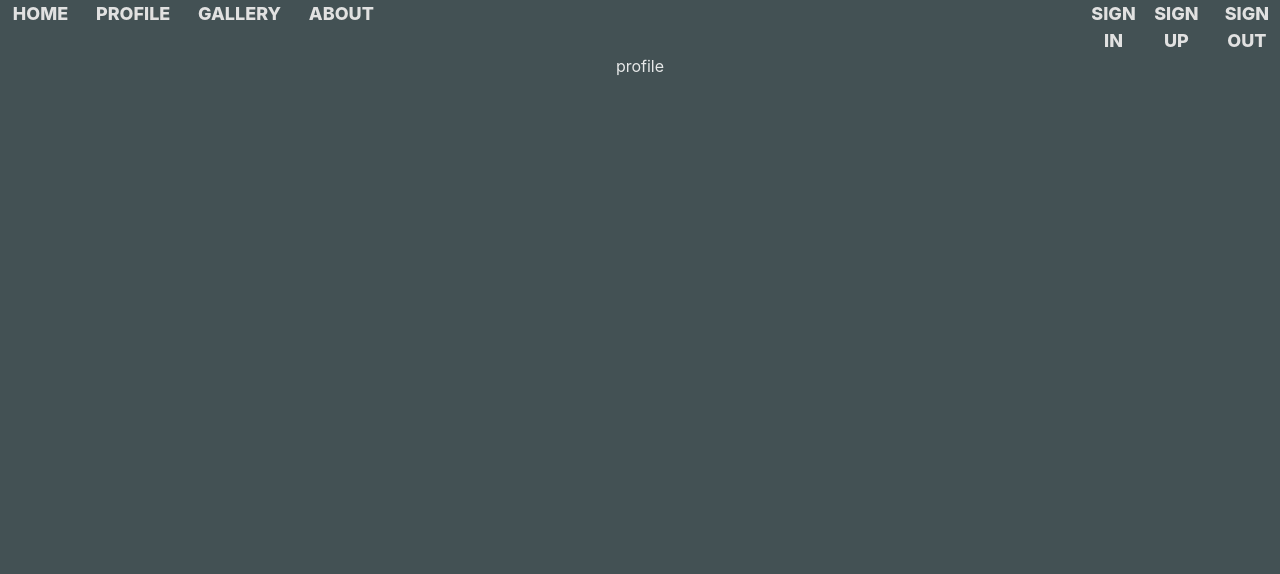
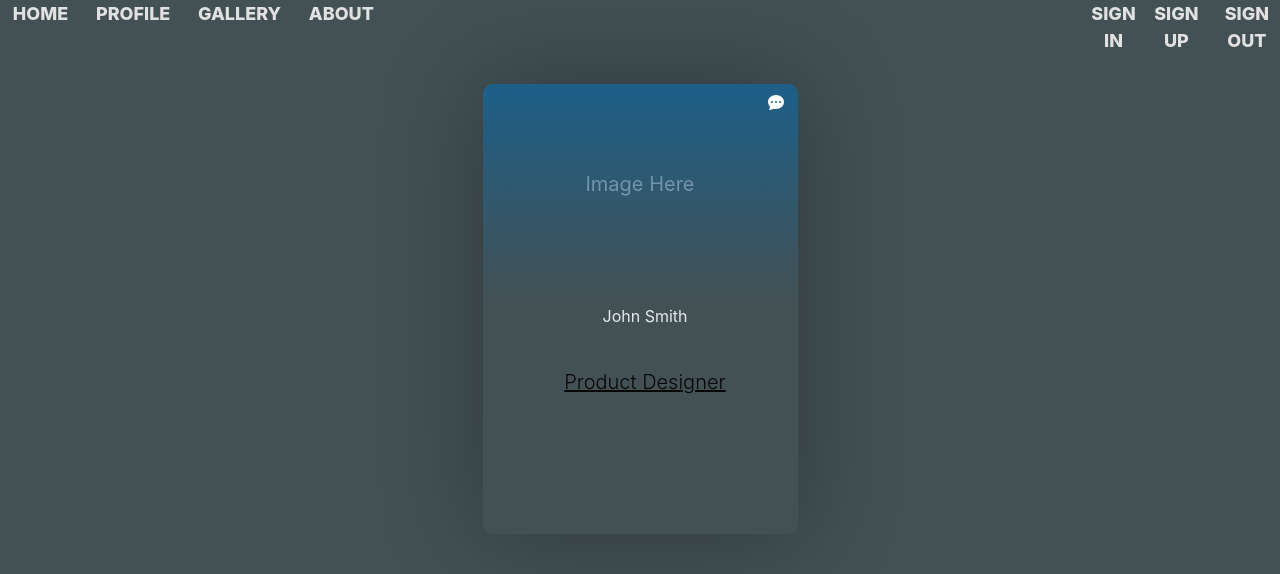
Before and after one commit to LeCurry24/RoseGala, a React (Vite) app: page /profile in a window 1280 px wide. Shown: the top 574 px of the page. Built offline with nearby package versions, Linux system fonts and the light colour scheme.

Commit message:
add profile

```diff
--- a/src/components/Home.module.css
+++ b/src/components/Home.module.css
@@ -23,12 +23,19 @@
 .creatorDiv{
     display: flex;
     justify-content: center;
+    /* flex-direction: column; */
 }
 
 .creatorStatement{
+    font-size: 20px;
     text-indent: 3%;
     font-weight: bold;
     margin-top: 3%;
     margin-left: 5%;
     width: 40%;
 }
+
+
+.creator{
+    font-size: 30px;
+}
--- a/src/components/Home.tsx
+++ b/src/components/Home.tsx
@@ -17,11 +17,11 @@ const Home = () => {
             <hr />
             <TopPicks />
           </div>
-          <div className={styles.creatorDiv}>
             <div>
               <b className={styles.creator}>Creator</b>
             </div>
-            <img src="creator.jpg" alt="" width="400" className={styles.img} />
+          <div className={styles.creatorDiv}>
+            <img src="creator.jpg" alt="" width="600" className={styles.img} />
             <p className={styles.creatorStatement}>
               Jaylen Curry is a talented graphic designer and software developer
               who created Rose Gala. The site reflects Jaylen's unique
--- a/src/components/Profile.tsx
+++ b/src/components/Profile.tsx
@@ -1,9 +1,9 @@
-
+import ProfileCard from "./ProfileCard"
 
 const Profile = () => {
     return(
         <>
-        <p>profile</p>
+        <ProfileCard/>
         </>
     )
 }
--- /dev/null
+++ b/src/components/ProfileCard.tsx
@@ -0,0 +1,26 @@
+import styles from "./ProfileCardStyle.module.css"
+
+
+const profileCard = () => {
+    return(
+<div className={styles.card}>
+      <div className={styles.cardHeader}>
+            <div className={styles.cardHeaderBar}>
+              <a className={styles.btnMessage} href="#"><svg viewBox="0 0 16 16" className="bi bi-chat-dots-fill" fill="white" height="16" width="16" xmlns="http://www.w3.org/2000/svg">
+  <path d="M16 8c0 3.866-3.582 7-8 7a9.06 9.06 0 0 1-2.347-.306c-.584.296-1.925.864-4.181 1.234-.2.032-.352-.176-.273-.362.354-.836.674-1.95.77-2.966C.744 11.37 0 9.76 0 8c0-3.866 3.582-7 8-7s8 3.134 8 7zM5 8a1 1 0 1 0-2 0 1 1 0 0 0 2 0zm4 0a1 1 0 1 0-2 0 1 1 0 0 0 2 0zm3 1a1 1 0 1 0 0-2 1 1 0 0 0 0 2z"></path>
+</svg><div className={styles.srOnly}>Message</div></a>
+            </div>
+             <div className={styles.image}>Image Here</div>
+            <div className={styles.cardHeaderSlantedEdge}>
+            </div>
+      </div>
+      <div className={styles.cardBody}>
+          <div className={styles.Name}>John Smith</div><br />
+          <div className={styles.jobTitle}><u>Product Designer</u></div>
+          <div className={styles.socialAccounts}>
+          </div>
+      </div>
+  </div>
+    )
+}
+export default profileCard
--- /dev/null
+++ b/src/components/ProfileCardStyle.module.css
@@ -0,0 +1,108 @@
+/* From Uiverse.io by JaydipPrajapati1910 */
+.card {
+    position: relative;
+    width: 315px;
+    height: 450px;
+    margin: 30px auto;
+    box-shadow: 0 0 100px rgba(0,0,0, .3);
+    border-radius: 10px;
+  }
+
+  .cardHeader {
+    position: relative;
+    height: 220px;
+    background-size: cover;
+    background-position: top;
+  }
+
+  .cardHeader:after {
+    content: '';
+    position: absolute;
+    width: 100%;
+    height: 100%;
+    background: linear-gradient(to bottom, rgb(29, 95, 136), rgba(181,181,181, -0.20));
+    border-radius: 10px;
+  }
+
+  .image {
+    position: absolute;
+    margin-top: 100px;
+    left: 50%;
+    transform: translate(-50%, -50%);
+    color: #d5d3d3;
+    font-size: 20px;
+    font-weight: 400;
+  }
+
+  .cardHeaderBar {
+    position: absolute;
+    top: 0;
+    width: 100%;
+    z-index: 1;
+    width: 100%;
+  }
+
+  .srOnly {
+    position: absolute;
+    width: 1px;
+    height: 1px;
+    clip: rect(0,0,0,0);
+    border: none;
+    overflow: hidden;
+  }
+
+  .btnMessage {
+    display: inline-block;
+    width: 19.37px;
+    height: 16.99px;
+    margin-right: 10px;
+    margin-top: 10px;
+    float: right;
+  }
+
+  .cardHeaderSlantedEdge {
+    position: absolute;
+    bottom: -3px;
+    z-index: 1;
+    width: 100%;
+    right: 0;
+    left: 0;
+  }
+
+  .cardBody {
+    text-align: center;
+    padding-left: 10px;
+  }
+
+  .name {
+    font-size: 20px;
+    font-weight: 700;
+    text-transform: uppercase;
+    margin: 0 auto;
+  }
+
+  .jobTitle {
+    font-size: 20px;
+    font-weight: 300;
+    margin-top: 15px;
+    color: #070707;
+  }
+
+  /* .socialAccounts img {
+    width: 15px;
+  }
+
+  .socialAccounts a {
+    margin-left: 10px;
+  }
+
+  .socialAccounts a:first-child {
+    margin-left: 0;
+  } */
+
+  .cardooter {
+    position: absolute;
+    left: 0;
+    width: 100%;
+    bottom: 20px;
+  }
```
